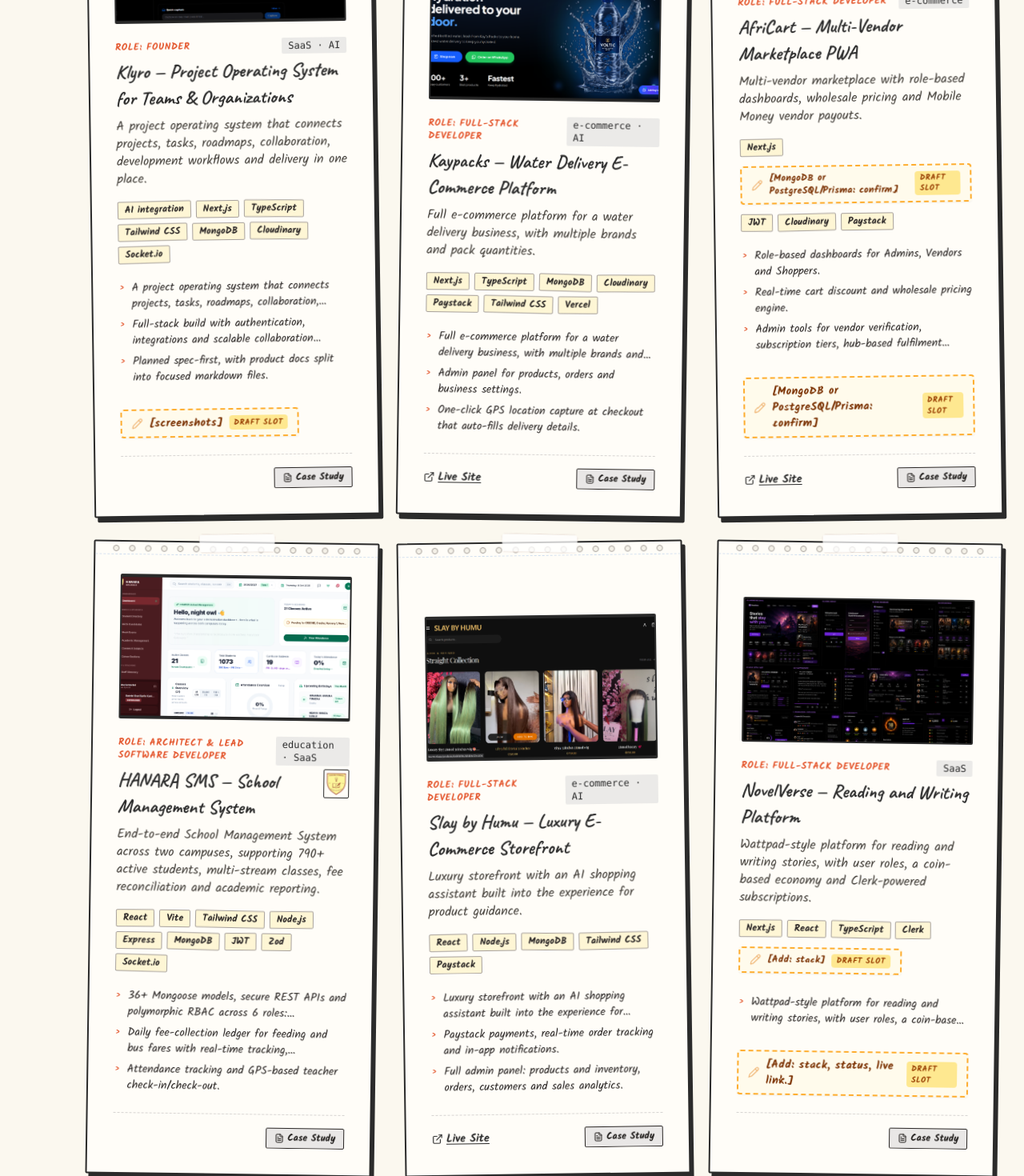
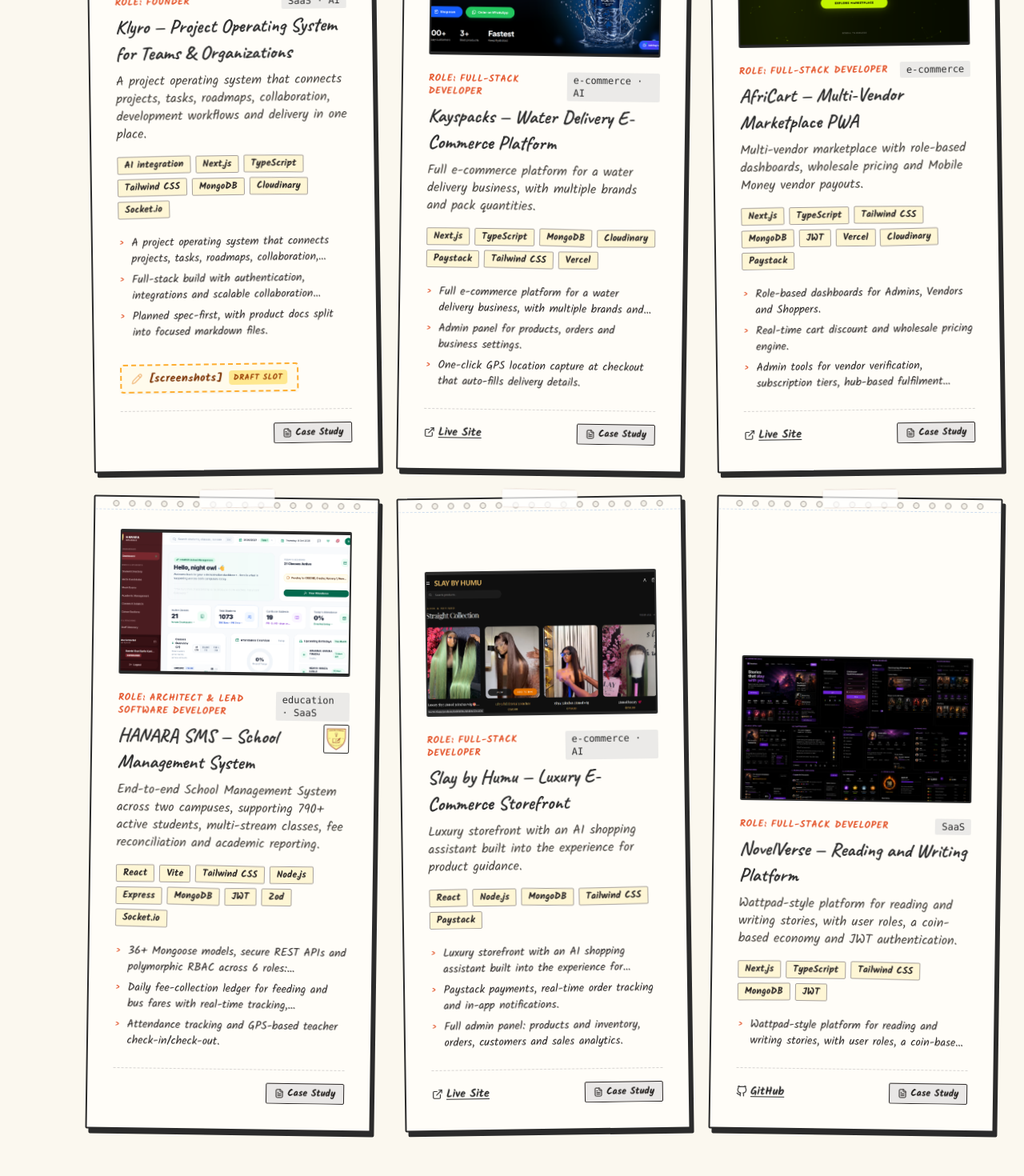
Before and after one commit to hmfareed/Portfolio-Revamp, a Next.js app: page / in a window 1280 px wide. Shown: the part 2620-4090 px from the top of the page at 80% size. Built offline with nearby package versions, Linux system fonts and the light colour scheme.

Commit message:
feat(content): confirm Africart stack, update NovelVerse stack and GitHub repo, rename Kayspacks with live url

```diff
--- a/next.config.mjs
+++ b/next.config.mjs
@@ -4,6 +4,15 @@ const nextConfig = {
   images: {
     formats: ['image/avif', 'image/webp'],
   },
+  async redirects() {
+    return [
+      {
+        source: '/projects/kaypacks',
+        destination: '/projects/kayspacks',
+        permanent: true,
+      },
+    ];
+  },
 };
 
 export default nextConfig;
--- a/src/content/projects.ts
+++ b/src/content/projects.ts
@@ -32,8 +32,8 @@ export const projectsContent: Project[] = [
     placeholders: ["[screenshots]"]
   },
   {
-    slug: "kaypacks",
-    title: "Kaypacks — Water Delivery E-Commerce Platform",
+    slug: "kayspacks",
+    title: "Kayspacks — Water Delivery E-Commerce Platform",
     pitch: "Full e-commerce platform for a water delivery business, with multiple brands and pack quantities.",
     role: "Full-Stack Developer",
     stack: [
@@ -57,11 +57,11 @@ export const projectsContent: Project[] = [
       "Separate admin AI assistant for order summaries, inventory checks, store settings and sales analytics."
     ],
     links: {
-      live: "https://kaypacks.vercel.app",
+      live: "https://kayspack.vercel.app",
       github: null,
-      caseStudySlug: "kaypacks"
+      caseStudySlug: "kayspacks"
     },
-    image: "/images/projects/kaypacks.png",
+    image: "/images/projects/kayspacks.png",
     placeholders: []
   },
   {
@@ -71,8 +71,11 @@ export const projectsContent: Project[] = [
     role: "Full-Stack Developer",
     stack: [
       "Next.js",
-      "[MongoDB or PostgreSQL/Prisma: confirm]",
+      "TypeScript",
+      "Tailwind CSS",
+      "MongoDB",
       "JWT",
+      "Vercel",
       "Cloudinary",
       "Paystack"
     ],
@@ -92,7 +95,7 @@ export const projectsContent: Project[] = [
       caseStudySlug: "africart"
     },
     image: "/images/projects/africart.png",
-    placeholders: ["[MongoDB or PostgreSQL/Prisma: confirm]"]
+    placeholders: []
   },
   {
     slug: "hanara-sms",
@@ -159,26 +162,26 @@ export const projectsContent: Project[] = [
   {
     slug: "novelverse",
     title: "NovelVerse — Reading and Writing Platform",
-    pitch: "Wattpad-style platform for reading and writing stories, with user roles, a coin-based economy and Clerk-powered subscriptions.",
+    pitch: "Wattpad-style platform for reading and writing stories, with user roles, a coin-based economy and JWT authentication.",
     role: "Full-Stack Developer",
     stack: [
       "Next.js",
-      "React",
       "TypeScript",
-      "Clerk",
-      "[Add: stack]"
+      "Tailwind CSS",
+      "MongoDB",
+      "JWT"
     ],
     categories: ["SaaS"],
     featured: false,
     features: [
-      "Wattpad-style platform for reading and writing stories, with user roles, a coin-based economy and Clerk-powered subscriptions."
+      "Wattpad-style platform for reading and writing stories, with user roles, a coin-based economy and JWT authentication."
     ],
     links: {
       live: null,
-      github: null,
+      github: "https://github.com/hmfareed/Novel-webapp",
       caseStudySlug: "novelverse"
     },
     image: "/images/projects/novelverse.jpg",
-    placeholders: ["[Add: stack, status, live link.]"]
+    placeholders: []
   }
 ];
```
Also changed, not shown: public/images/projects/kayspacks.png (added).
